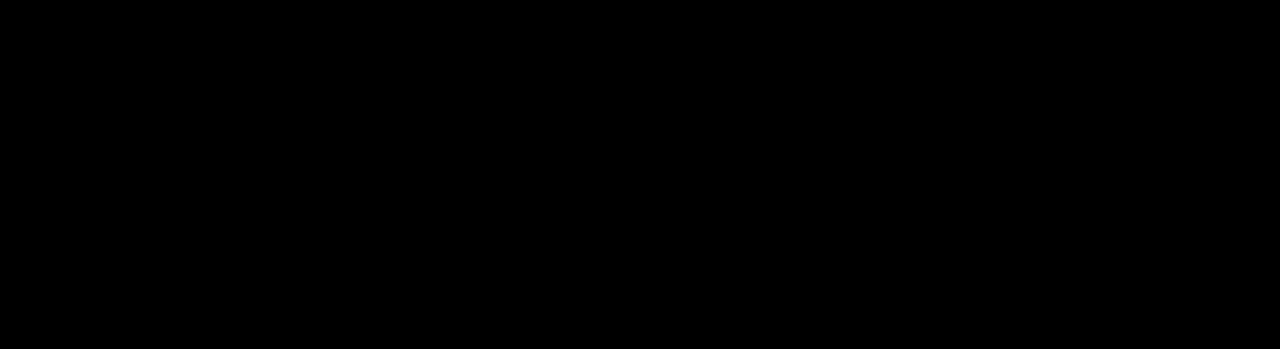
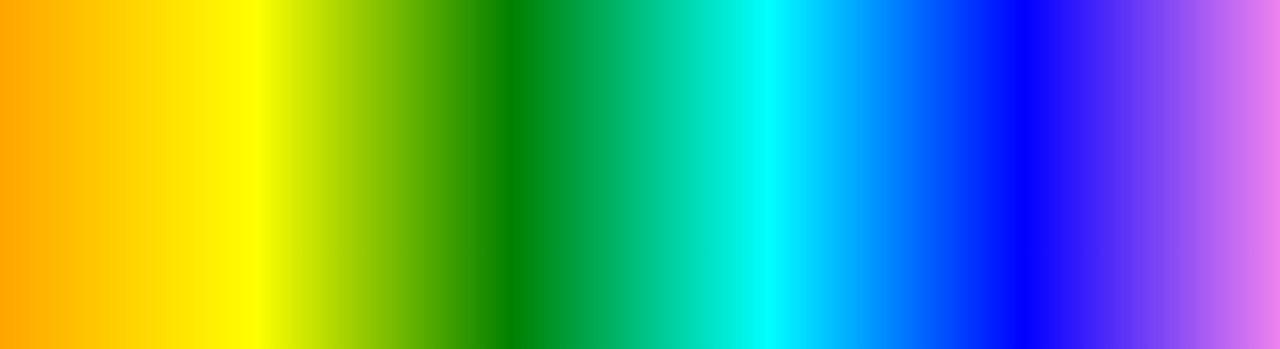
Before and after one commit to johngruen/nftest, a website: page index.html in a window 1280 px wide. Shown: the top 349 px of the page. Drawn offline with nearby package versions, Linux system fonts and the light colour scheme.

Commit message:
rainbow-branch

```diff
--- a/main.css
+++ b/main.css
@@ -12,7 +12,7 @@ html {
   flex-direction: column;
   justify-content: center;
   min-height: 100vh;
-  background: black;
+  background: linear-gradient(to right, orange , yellow, green, cyan, blue, violet);
 }
 
 h1 {
```
